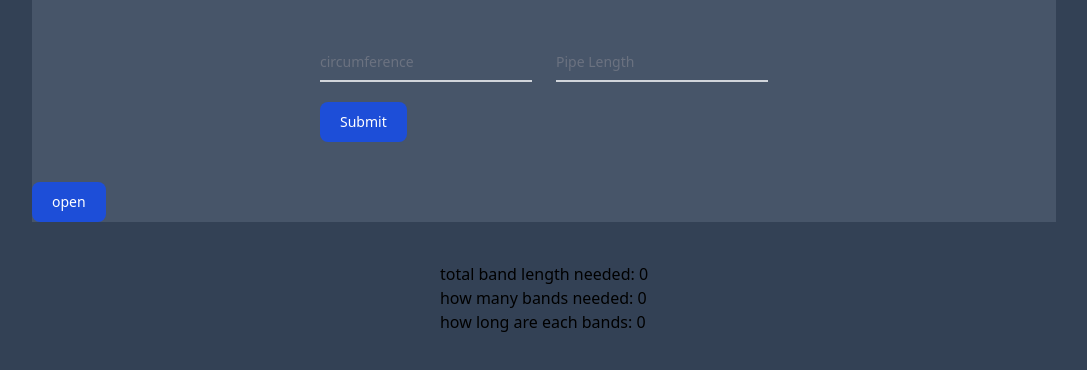
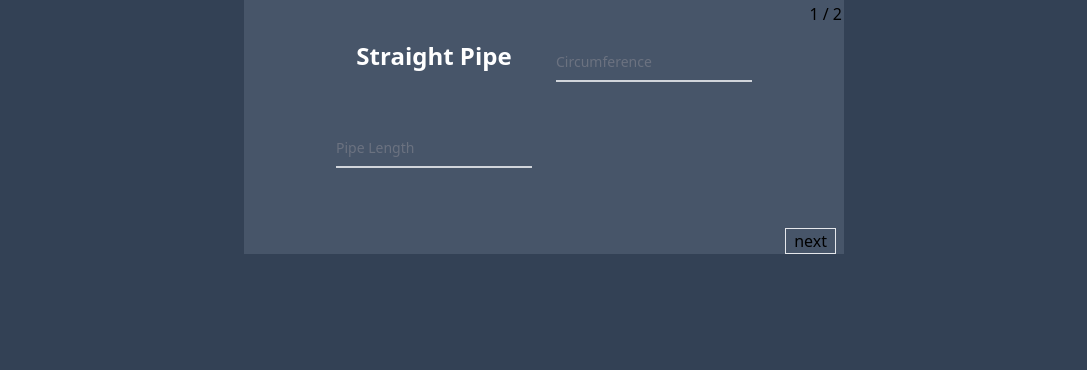
Before and after one commit to jonahjtr/insulation-estimations-FE, a React (Vite) app: page /estimate-bands in a window 1280 px wide. Shown: the top 370 px of the page, without its empty margins (96-1183 px from the left). Built offline with nearby package versions, Linux system fonts and the light colour scheme.

Commit message:
changed and turned into multipart form

```diff
--- a/logic/metal/bands.js
+++ b/logic/metal/bands.js
@@ -1,15 +1,15 @@
-function calculatePipeBands(circumference, pipeLength) {
-  const bandLength = circumference + 10;
-  let bandQuantity = Math.ceil(pipeLength / 12) + 1;
+function calculateBands(circumference, pipeLength, ninety) {
+  const bandLength = parseInt(circumference) + 10;
+  let bandQuantity = Math.ceil(parseInt(pipeLength) / 12) + 1;
+
   let totalBandLength = bandLength * bandQuantity;
+  if (ninety.ninetyQuantity && ninety.ninetyQuantity > 0) {
+    const ninetyBanduantity =
+      parseInt(ninety.ninetyQuantity) * parseInt(ninety.goreQuantity) + 1;
+    bandQuantity += ninetyBanduantity;
+    totalBandLength += bandLength * ninetyBanduantity;
+  }
   return { totalBandLength, bandQuantity, bandLength };
 }
 
-function calculateNinetyBands(bandLength, ninetyQuantity, goreQuantity) {
-  if (ninetyQuantity === 0 && goreQuantity === 0) return { totalBandLength: 0 };
-  let bandQuantity = ninetyQuantity * goreQuantity + 1;
-  let totalBandLength = bandLength * bandQuantity;
-  return { totalBandLength, bandQuantity, bandLength };
-}
-
-export { calculatePipeBands, calculateNinetyBands };
+export { calculateBands };
--- a/src/components/estimateMaterial/Estimate90Bands.jsx
+++ b/src/components/estimateMaterial/Estimate90Bands.jsx
@@ -1,44 +1,21 @@
 import React, { useState } from "react";
-import { calculateNinetyBands } from "../../../logic/metal/bands";
 
-const Estimate90Bands = ({ bandResults, setBandResults }) => {
-  const [formData, setFormData] = useState({
-    circumference: "",
-    ninetyQuantity: "",
-    goreQuantity: "",
-  });
-  const handleChange = (e) => {
-    const { name, value } = e.target;
-    const numericValue = parseInt(value);
-    setFormData({ ...formData, [name]: numericValue || "" });
-  };
-  const handleSubmit = (e) => {
-    e.preventDefault();
-    let addedBands = calculateNinetyBands(
-      bandResults.bandLength,
-      formData.ninetyQuantity,
-      formData.goreQuantity
-    );
-    // totalBandLength, bandQuantity, bandLength;
-    setBandResults({
-      totalBandLength: bandResults.totalBandLength + addedBands.totalBandLength,
-      bandQuantity: bandResults.bandQuantity + addedBands.bandQuantity,
-      bandLength: bandResults.bandLength + addedBands.bandLength,
-    });
-    console.log("bandResults ", bandResults);
-  };
+const Estimate90Bands = ({ ninetyQuantity, goreQuantity, updateFields }) => {
   return (
     <div>
-      <form className="max-w-md mx-auto" onSubmit={handleSubmit}>
-        <div className="grid md:grid-cols-2 md:gap-6">
+      <div className="max-w-md mx-auto">
+        <div className="grid md:grid-cols-2 md:gap-6 mx-4">
+          <h1 className="w-fit mx-auto text-2xl text-white font-bold">
+            How many 90's ?
+          </h1>
           <div className="relative z-0 w-full mb-5 group">
             <input
               type="text"
               inputMode="numeric"
               name="ninetyQuantity"
               id="ninetyQuantity"
-              value={formData.ninetyQuantity}
-              onChange={handleChange}
+              value={ninetyQuantity}
+              onChange={(e) => updateFields({ ninetyQuantity: e.target.value })}
               className={inputClass}
               placeholder=" "
               required
@@ -53,8 +30,8 @@ const Estimate90Bands = ({ bandResults, setBandResults }) => {
               inputMode="numeric"
               name="goreQuantity"
               id="goreQuantity"
-              value={formData.goreQuantity}
-              onChange={handleChange}
+              value={goreQuantity}
+              onChange={(e) => updateFields({ goreQuantity: e.target.value })}
               className={inputClass}
               placeholder=" "
               required
@@ -64,18 +41,12 @@ const Estimate90Bands = ({ bandResults, setBandResults }) => {
             </label>
           </div>
         </div>
-        <button
-          type="submit"
-          className="text-white bg-blue-700 hover:bg-blue-800 focus:ring-4 focus:outline-none focus:ring-blue-300 font-medium rounded-lg text-sm w-full sm:w-auto px-5 py-2.5 text-center dark:bg-blue-600 dark:hover:bg-blue-700 dark:focus:ring-blue-800"
-        >
-          Submit
-        </button>
-      </form>
+      </div>
     </div>
   );
 };
 const inputClass =
-  "block py-2.5 px-0 w-full text-sm text-gray-900 bg-transparent border-0 border-b-2 border-gray-300 appearance-none dark:text-white dark:border-gray-600 dark:focus:border-blue-500 focus:outline-none focus:ring-0 focus:border-blue-600 peer";
+  " block py-2.5 px-0 w-full text-sm text-gray-900 bg-transparent border-0 border-b-2 border-gray-300 appearance-none dark:text-white dark:border-gray-500 dark:focus:border-blue-500 focus:outline-none focus:ring-0 focus:border-blue-600 peer";
 const labelClass =
   "peer-focus:font-medium absolute text-sm text-gray-500 dark:text-gray-400 duration-300 transform -translate-y-6 scale-75 top-3 -z-10 origin-[0] peer-focus:start-0 rtl:peer-focus:translate-x-1/4 peer-focus:text-blue-600 peer-focus:dark:text-blue-500 peer-placeholder-shown:scale-100 peer-placeholder-shown:translate-y-0 peer-focus:scale-75 peer-focus:-translate-y-6";
 
--- a/src/components/estimateMaterial/EstimateStraightPipeBands.jsx
+++ b/src/components/estimateMaterial/EstimateStraightPipeBands.jsx
@@ -1,42 +1,32 @@
 import React, { useState } from "react";
-import { calculatePipeBands } from "../../../logic/metal/bands";
 
-const EstimateStraightPipeBands = ({ setBandResults, open90modal }) => {
-  const [formData, setFormData] = useState({
-    pipeLength: "",
-    circumference: "",
-  });
-  const handleChange = (e) => {
-    const { name, value } = e.target;
-    const numericValue = parseInt(value);
-    setFormData({ ...formData, [name]: numericValue || "" });
-  };
-  const handleSubmit = (e) => {
-    e.preventDefault();
-    console.log("formData ", formData);
-
-    setBandResults(
-      calculatePipeBands(formData.circumference, formData.pipeLength)
-    );
-  };
+const EstimateStraightPipeBands = ({
+  pipeLength,
+  circumference,
+  updateFields,
+}) => {
   return (
     <div>
-      <form className="max-w-md mx-auto" onSubmit={handleSubmit}>
-        <div className="grid md:grid-cols-2 md:gap-6">
+      <div className="max-w-md mx-auto">
+        <div className="grid md:grid-cols-2 md:gap-6 mx-4">
+          <h1 className="w-fit mx-auto text-2xl text-white font-bold">
+            Straight Pipe
+          </h1>
+
           <div className="relative z-0 w-full mb-5 group">
             <input
               type="text"
               inputMode="numeric"
               name="circumference"
               id="circumference"
-              value={formData.circumference}
-              onChange={handleChange}
+              value={circumference}
+              onChange={(e) => updateFields({ circumference: e.target.value })}
               className={inputClass}
               placeholder=" "
               required
             />
             <label htmlFor="circumference" className={labelClass}>
-              circumference
+              Circumference
             </label>
           </div>
           <div className="relative z-0 w-full mb-5 group">
@@ -45,8 +35,8 @@ const EstimateStraightPipeBands = ({ setBandResults, open90modal }) => {
               inputMode="numeric"
               name="pipeLength"
               id="pipeLength"
-              value={formData.pipeLength}
-              onChange={handleChange}
+              value={pipeLength}
+              onChange={(e) => updateFields({ pipeLength: e.target.value })}
               className={inputClass}
               placeholder=" "
               required
@@ -56,20 +46,12 @@ const EstimateStraightPipeBands = ({ setBandResults, open90modal }) => {
             </label>
           </div>
         </div>
-        {!open90modal && (
-          <button
-            type="submit"
-            className="text-white bg-blue-700 hover:bg-blue-800 focus:ring-4 focus:outline-none focus:ring-blue-300 font-medium rounded-lg text-sm w-full sm:w-auto px-5 py-2.5 text-center dark:bg-blue-600 dark:hover:bg-blue-700 dark:focus:ring-blue-800"
-          >
-            Submit
-          </button>
-        )}
-      </form>
+      </div>
     </div>
   );
 };
 const inputClass =
-  "block py-2.5 px-0 w-full text-sm text-gray-900 bg-transparent border-0 border-b-2 border-gray-300 appearance-none dark:text-white dark:border-gray-600 dark:focus:border-blue-500 focus:outline-none focus:ring-0 focus:border-blue-600 peer";
+  "block py-2.5 px-0 w-full text-sm text-gray-900 bg-transparent border-0 border-b-2 border-gray-300 appearance-none dark:text-white dark:border-gray-500 dark:focus:border-blue-500 focus:outline-none focus:ring-0 focus:border-blue-600 peer";
 const labelClass =
   "peer-focus:font-medium absolute text-sm text-gray-500 dark:text-gray-400 duration-300 transform -translate-y-6 scale-75 top-3 -z-10 origin-[0] peer-focus:start-0 rtl:peer-focus:translate-x-1/4 peer-focus:text-blue-600 peer-focus:dark:text-blue-500 peer-placeholder-shown:scale-100 peer-placeholder-shown:translate-y-0 peer-focus:scale-75 peer-focus:-translate-y-6";
 
--- a/src/components/estimateMaterial/EstimationForm.jsx
+++ b/src/components/estimateMaterial/EstimationForm.jsx
@@ -1,6 +1,6 @@
 import { useState } from "react";
-import { calculatePipeBands } from "../../../logic/metal/bands";
-import { calculateNinetyBands } from "../../../logic/metal/bands";
+// import { calculatePipeBands } from "../../../logic/metal/bands";
+// import { calculateNinetyBands } from "../../../logic/metal/bands";
 
 const EstimationForm = ({ bandresults, setBandResults }) => {
   const [open90modal, setOpen90Modal] = useState(false);
--- /dev/null
+++ b/src/hooks/useMultiStepForm.jsx
@@ -0,0 +1,34 @@
+import { useState } from "react";
+
+export function useMultiStepForm(steps) {
+  const [currentStep, setCurrentStep] = useState(0);
+
+  function next() {
+    setCurrentStep((i) => {
+      if (i > steps.length - 1) {
+        return i;
+      }
+      return i + 1;
+    });
+  }
+  function back() {
+    setCurrentStep((i) => {
+      if (i <= 0) return i;
+      return i - 1;
+    });
+  }
+  function goToStep(index) {
+    setCurrentStep(index);
+  }
+
+  return {
+    currentStep,
+    step: steps[currentStep],
+    steps,
+    isFirstStep: currentStep === 0,
+    isLastStep: currentStep === steps.length - 1,
+    next,
+    back,
+    goToStep,
+  };
+}
--- a/src/pages/EstimateBands.jsx
+++ b/src/pages/EstimateBands.jsx
@@ -1,51 +1,130 @@
-import React, { useState } from "react";
+import React, { useState, useEffect } from "react";
+import { useMultiStepForm } from "../hooks/useMultiStepForm";
+import { calculateBands } from "../../logic/metal/bands";
 import EstimateStraightPipeBands from "../components/estimateMaterial/EstimateStraightPipeBands";
 import Estimate90Bands from "../components/estimateMaterial/Estimate90Bands";
-const EstimateBands = () => {
-  const [open90modal, setOpen90Modal] = useState(false);
-  const [bandResults, setBandResults] = useState({
+
+const INITIAL_DATA = {
+  pipeLength: "",
+  circumference: "",
+  ninetyQuantity: "",
+  goreQuantity: "",
+};
+const initialBandResults = {
   totalBandLength: 0,
   bandQuantity: 0,
   bandLength: 0,
+};
+const EstimateBands = () => {
+  const [submitted, setSubmitted] = useState(false);
+  const [data, setData] = useState(INITIAL_DATA);
+  function updateFields(fields) {
+    setData((prev) => {
+      return { ...prev, ...fields };
     });
+  }
+  const {
+    steps,
+    currentStep,
+    step,
+    isFirstStep,
+    isLastStep,
+    back,
+    next,
+    goToStep,
+  } = useMultiStepForm([
+    <EstimateStraightPipeBands {...data} updateFields={updateFields} />,
+    <Estimate90Bands {...data} updateFields={updateFields} />,
+  ]);
 
+  const [bandResults, setBandResults] = useState(initialBandResults);
+
+  function reset() {
+    setData(INITIAL_DATA);
+    setBandResults(initialBandResults);
+    goToStep(0);
+    setSubmitted(false);
+  }
+  function onSubmit(e) {
+    e.preventDefault();
+    if (!isLastStep) {
+      next();
+    } else {
+      const { totalBandLength, bandQuantity, bandLength } = calculateBands(
+        data.circumference,
+        data.pipeLength,
+        {
+          ninetyQuantity: data.ninetyQuantity,
+          goreQuantity: data.goreQuantity,
+        }
+      );
+      setBandResults({
+        totalBandLength: totalBandLength,
+        bandQuantity: bandQuantity,
+        bandLength: bandLength,
+      });
+      setSubmitted(!submitted);
+    }
+  }
   return (
     <div className="bg-slate-700 w-screen h-screen">
-      <div className="bg-slate-600 max-w-[80%] mx-auto pt-10">
-        <EstimateStraightPipeBands
-          setBandResults={setBandResults}
-          open90modal={open90modal}
-        />
+      <div className="bg-slate-600 relative max-w-[80%] lg:max-w-[600px] mx-auto pt-10">
+        {submitted == false ? (
+          <form onSubmit={onSubmit} className="w-full  h-full">
+            <div className="absolute top-0.5 right-0.5">
+              {currentStep + 1} / {steps.length}
             </div>
-      <section className="bg-slate-600 max-w-[80%] mx-auto pt-10">
-        {open90modal ? (
-          <button
-            className="bg-red-800 dark:bg-red-800  dark:hover:bg-red-400 hover:bg-blue-800 focus:ring-4 focus:outline-none focus:ring-blue-300 font-medium rounded-lg text-sm w-full sm:w-auto px-5 py-2.5 text-center dark:bg-blue-600  dark:focus:ring-blue-800"
-            onClick={() => setOpen90Modal(!open90modal)}
-          >
-            close
-          </button>
-        ) : (
-          <button
-            className="text-white bg-blue-700 hover:bg-blue-800 focus:ring-4 focus:outline-none focus:ring-blue-300 font-medium rounded-lg text-sm w-full sm:w-auto px-5 py-2.5 text-center dark:bg-blue-600 dark:hover:bg-blue-700 dark:focus:ring-blue-800"
-            onClick={() => setOpen90Modal(!open90modal)}
-          >
-            open
+            {step}
+            <div className=" w-full flex justify-end  mt-10">
+              {" "}
+              {!isFirstStep && (
+                <button className="border px-2" type="button" onClick={back}>
+                  back
                 </button>
               )}
-
-        {open90modal && (
-          <Estimate90Bands
-            bandResults={bandResults}
-            setBandResults={setBandResults}
-          />
+              <button className="ml-3 mr-2 border px-2" type="submit">
+                {isLastStep ? "submit" : "next"}
+              </button>
+            </div>
+          </form>
+        ) : (
+          <div className="w-full h-full bg-blue">
+            <h1 className="w-fit mx-auto text-2xl text-white font-bold">
+              Submitted!
+            </h1>
+            <div className=" w-[60%] text-lg  mt-10 mx-auto text-white">
+              <p className="">
+                total band length needed:{" "}
+                <span className="text-xl float-right">
+                  {bandResults.totalBandLength}
+                </span>
+              </p>
+              <p className="mt-4">
+                Ammount of bands needed:{" "}
+                <span className="text-xl float-right">
+                  {bandResults.bandQuantity}
+                </span>
+              </p>
+              <p className="mt-4">
+                Length per band:{" "}
+                <span className="text-xl float-right">
+                  {bandResults.bandLength}
+                </span>
+              </p>
+              <p></p>
+            </div>
+            <div className="w-fit mx-auto h-fit mt-8">
+              <button
+                className="border w-fit mx-auto px-3 mb-4"
+                type="button"
+                onClick={reset}
+              >
+                reset
+              </button>
+            </div>
+          </div>
         )}
-      </section>
-      <section className="w-fit mx-auto mt-10">
-        <div>total band length needed: {bandResults.totalBandLength}</div>
-        <div>how many bands needed: {bandResults.bandQuantity}</div>
-        <div>how long are each bands: {bandResults.bandLength}</div>
-      </section>
+      </div>
     </div>
   );
 };
--- a/src/pages/EstimateMaterial.jsx
+++ b/src/pages/EstimateMaterial.jsx
@@ -1,5 +1,5 @@
 import { useState, useEffect } from "react";
-import { calculatePipeBands } from "../../logic/metal/bands";
+// import { calculatePipeBands } from "../../logic/metal/bands";
 
 import EstimationForm from "../components/estimateMaterial/EstimationForm";
 
```
Lines whose indentation alone changed are shown as unchanged.
